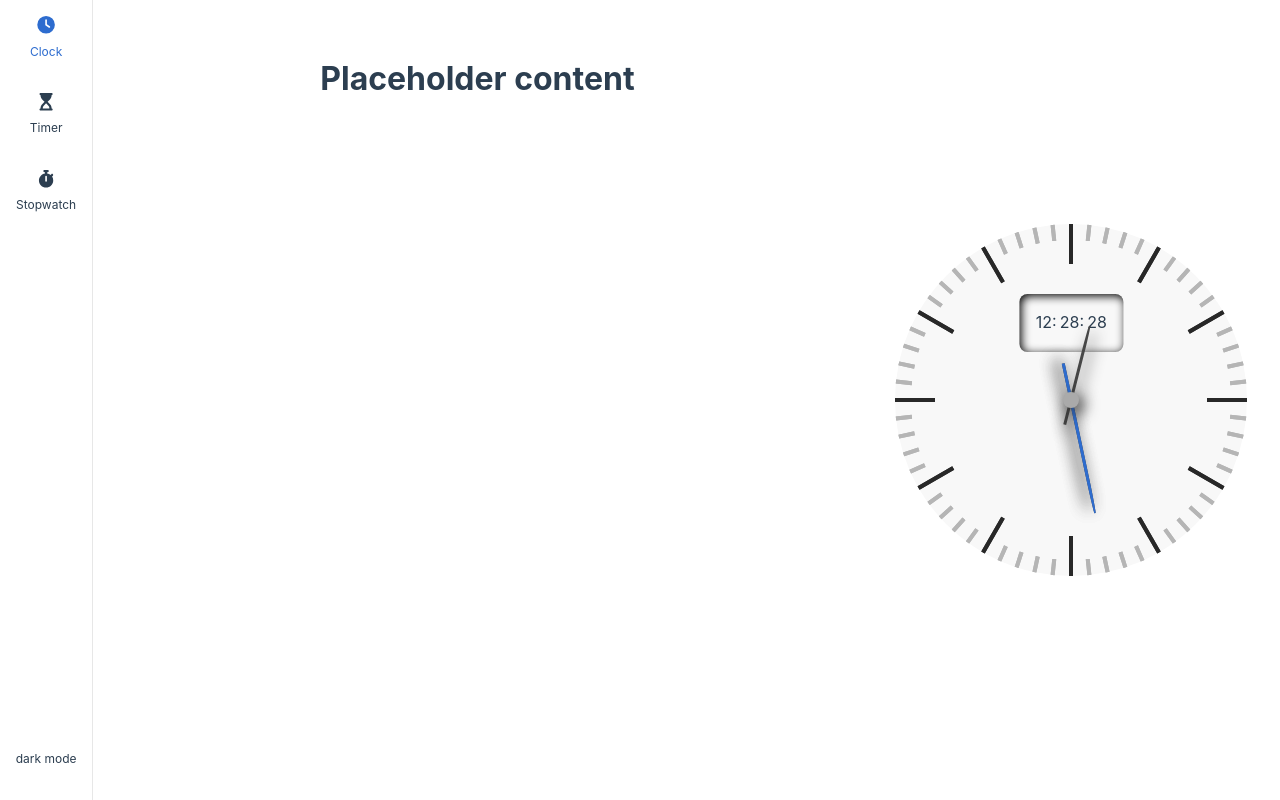
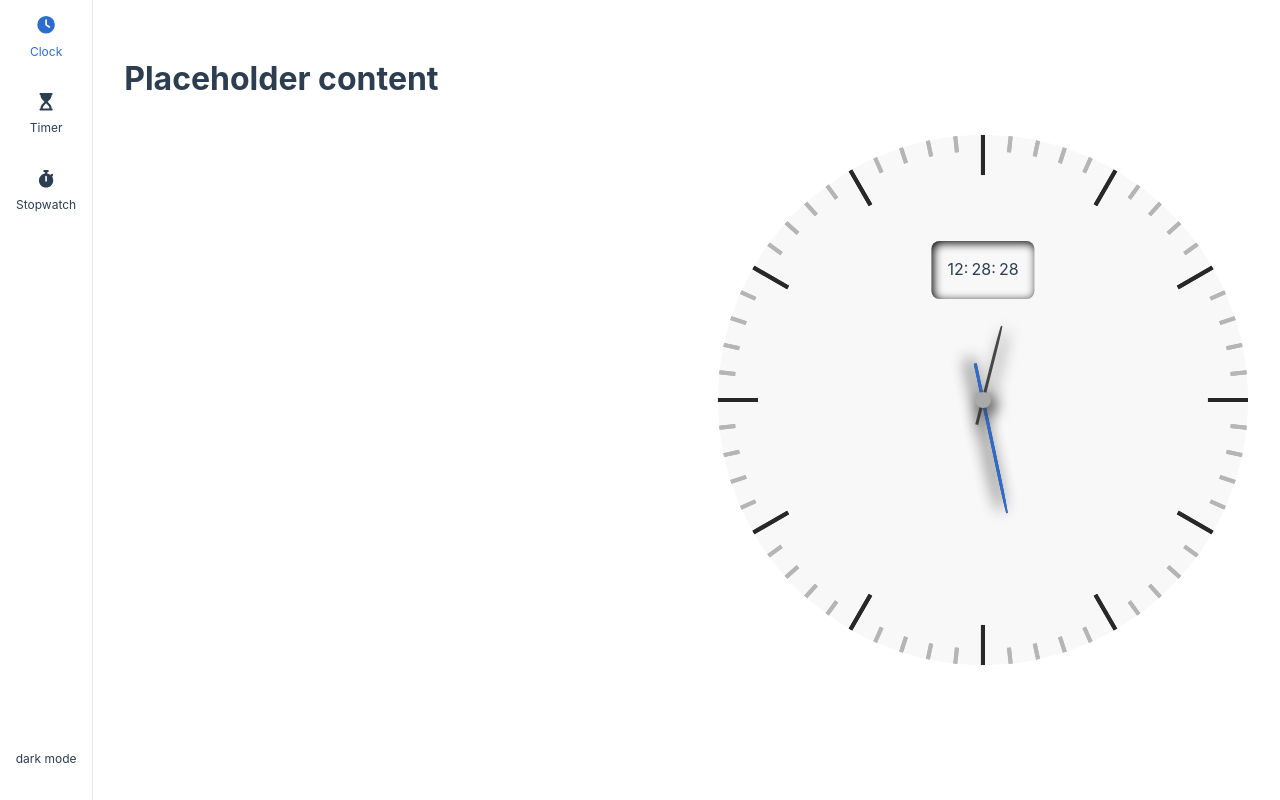
Before and after one commit to Klrfl/TellTime, a Vue app: page / in a window 1280 px wide. Built offline with nearby package versions, Linux system fonts and the light colour scheme.

Commit message:
changed selector, minimized layout shift

```diff
--- a/src/layouts/MainLayout.vue
+++ b/src/layouts/MainLayout.vue
@@ -38,7 +38,7 @@
   flex: 2 1 0;
 }
 
-ul.list-container {
+.list-container {
   margin: 0;
   padding: 0;
   list-style: none;
@@ -49,9 +49,14 @@ ul.list-container {
     flex-direction: row;
   }
 
+  .container > * {
+    flex: 1 1 0;
+  }
+
   .container--side-content {
     order: -1;
     max-height: 100vh;
+    flex: 1 1 0;
   }
 
   ul.list-container {
```
